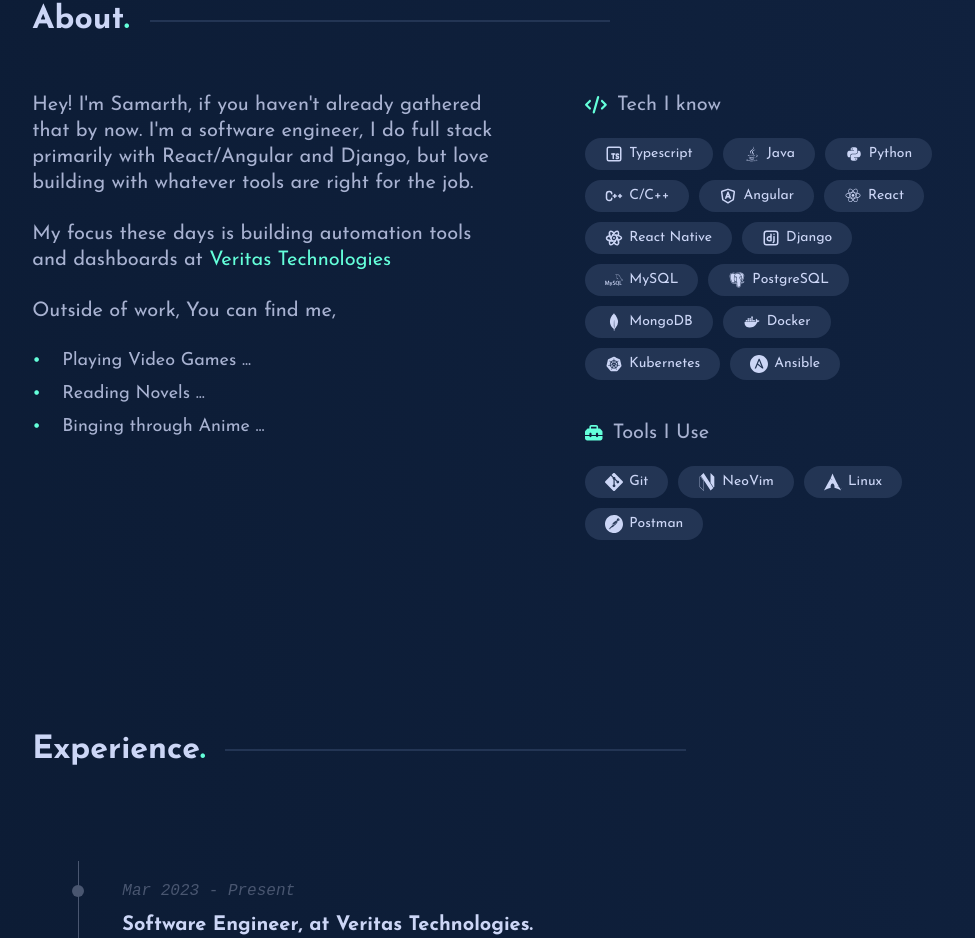
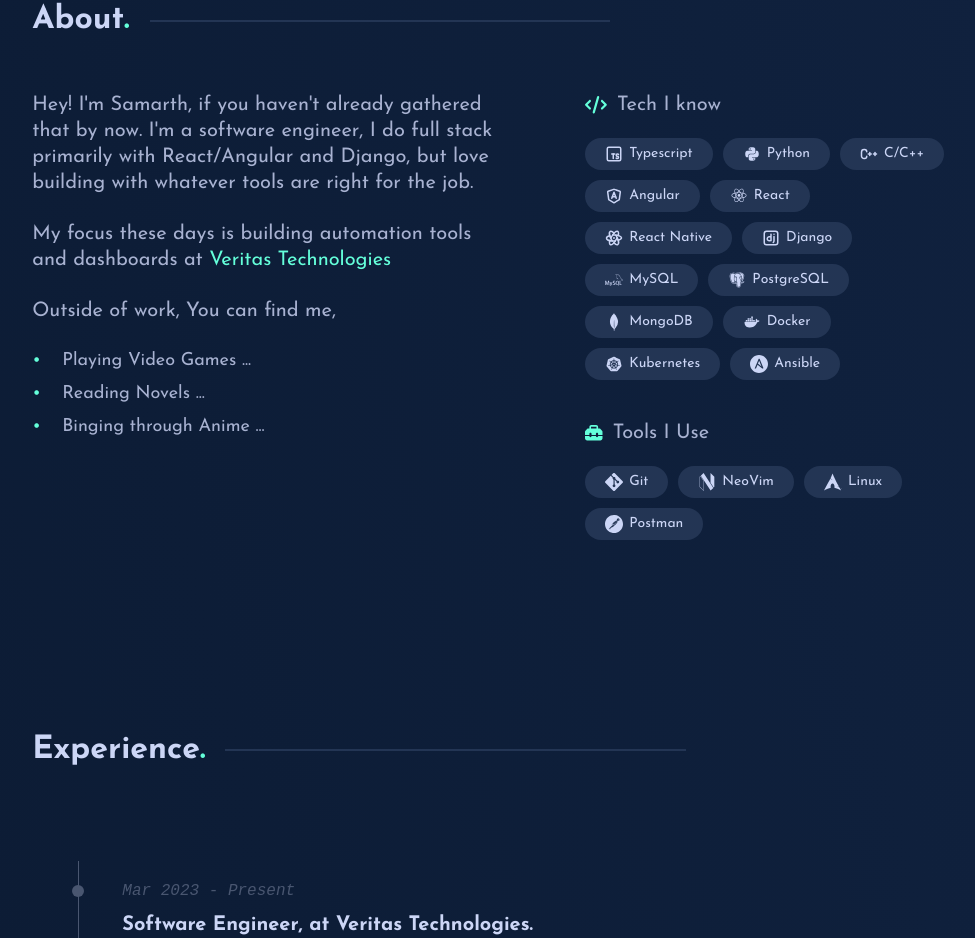
Before and after one commit to Srtpatil/samsworld, a React (Vite) app: page /#/ in a window 1280 px wide. Shown: the part 820-1758 px from the top of the page, without its empty margins (147-1122 px from the left). Built offline with nearby package versions, Linux system fonts and the light colour scheme.

Commit message:
Remove java from about

```diff
--- a/src/components/About/About.jsx
+++ b/src/components/About/About.jsx
@@ -13,10 +13,6 @@ const Tech = [
   {
     text: "Typescript",
     icon: TbBrandTypescript
-  },
-  {
-    text: "Java",
-    icon: BiLogoJava
   },
   {
     text: "Python",
```
